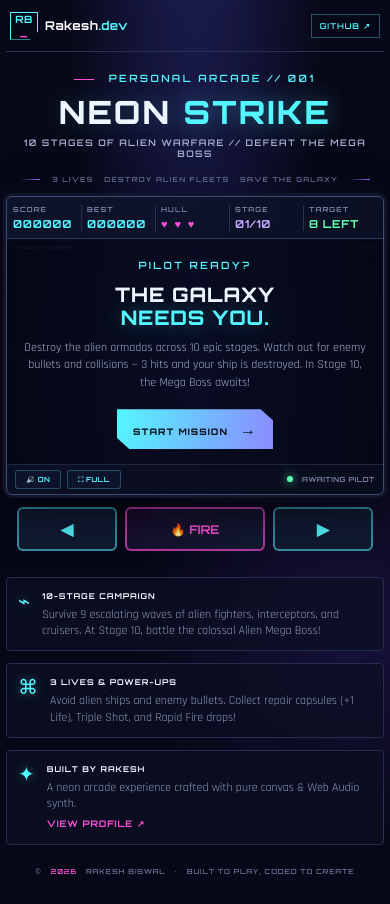
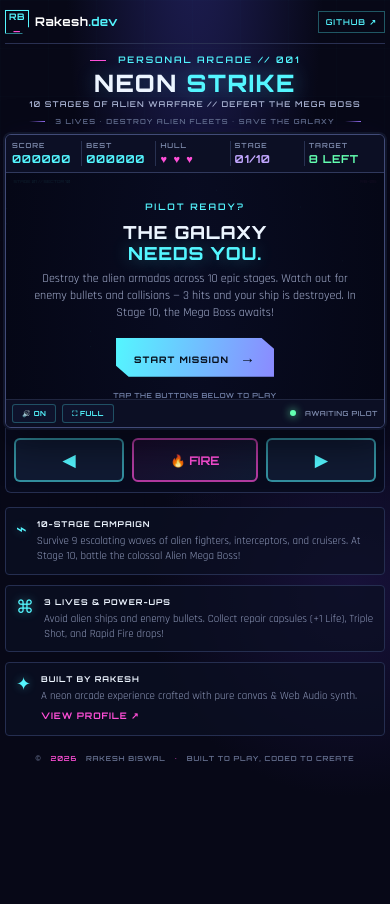
Before and after one commit to RakeshBiswal-6/neon-space-shooter, a plain HTML site: page index.html in a window 390 px wide. After the commit the page ends 844 px from the top, so only its background shows below. Drawn offline with Linux system fonts and the light colour scheme.

Commit message:
fix: responsive screen fitting, constrain canvas height by viewport, compact hero header, auto-center game panel

```diff
--- a/game.js
+++ b/game.js
@@ -13,26 +13,61 @@
   const pauseIndicator = $("pause-indicator"), soundBtn = $("sound-btn");
   const fullscreenBtn = $("fullscreen-btn");
 
-  // --- Dynamic Canvas Sizing ---
-  // The game world always uses a virtual coordinate system of 900x540 (5:3 ratio).
-  // The canvas pixel resolution adapts to the container to stay sharp on any screen.
+  // --- Dynamic Responsive Canvas Sizing (Zero-Clipping on All Screens) ---
   const GAME_W = 900, GAME_H = 540;
   let W = GAME_W, H = GAME_H;
   let canvasScale = 1;
 
   function resizeCanvas() {
     const wrap = canvas.parentElement;
-    const rect = wrap.getBoundingClientRect();
-    const dpr = Math.min(window.devicePixelRatio || 1, 2); // cap at 2x for perf
-    const displayW = Math.floor(rect.width);
-    const displayH = Math.floor(displayW * (3 / 5)); // maintain 5:3 aspect ratio
+    if (!wrap) return;
 
-    canvas.width = displayW * dpr;
-    canvas.height = displayH * dpr;
+    const hud = document.querySelector(".hud");
+    const footer = document.querySelector(".game-footer");
+    const mobileControls = document.querySelector(".mobile-controls");
+    const isFullscreen = !!document.fullscreenElement;
+
+    const dpr = Math.min(window.devicePixelRatio || 1, 2);
+    const maxW = Math.floor(wrap.clientWidth || window.innerWidth - 20);
+
+    // Calculate maximum available height so the entire game screen fits WITHOUT scrolling
+    const hudH = hud ? hud.offsetHeight : 44;
+    const footH = footer ? footer.offsetHeight : 40;
+    const mobH = (mobileControls && window.getComputedStyle(mobileControls).display !== "none")
+      ? mobileControls.offsetHeight : 0;
+
+    // Remaining height budget in current viewport
+    let maxH;
+    if (isFullscreen) {
+      maxH = window.innerHeight - hudH - footH - 12;
+    } else {
+      const topBuffer = window.innerWidth <= 640 ? 60 : 130;
+      const budget = window.innerHeight - (hudH + footH + mobH + topBuffer);
+      // Ensure canvas fits comfortably on small laptops, tablets & phones
+      maxH = Math.max(220, Math.min(540, budget));
+    }
+
+    // Maintain 5:3 aspect ratio
+    let displayW = maxW;
+    let displayH = Math.floor(displayW * (3 / 5));
+
+    // If height exceeds the screen budget, constrain by height!
+    if (displayH > maxH) {
+      displayH = Math.floor(maxH);
+      displayW = Math.floor(displayH * (5 / 3));
+    }
+
+    // Ensure it doesn't exceed width either
+    if (displayW > maxW) {
+      displayW = maxW;
+      displayH = Math.floor(displayW * (3 / 5));
+    }
+
+    canvas.width = Math.floor(displayW * dpr);
+    canvas.height = Math.floor(displayH * dpr);
     canvas.style.width = displayW + "px";
     canvas.style.height = displayH + "px";
 
-    // Scale context so game logic always works in 900x540 virtual coords
     canvasScale = (displayW * dpr) / GAME_W;
     W = GAME_W;
     H = GAME_H;
@@ -40,7 +75,8 @@
 
   resizeCanvas();
   window.addEventListener("resize", resizeCanvas);
-  // Also resize after orientation change (mobile)
+  document.addEventListener("fullscreenchange", () => setTimeout(resizeCanvas, 100));
+  document.addEventListener("webkitfullscreenchange", () => setTimeout(resizeCanvas, 100));
   if (screen.orientation) {
     screen.orientation.addEventListener("change", () => setTimeout(resizeCanvas, 150));
   }
@@ -604,7 +640,14 @@
   function loop(t){const dt=Math.min((t-lastTime)/1000||0,0.033);lastTime=t;update(dt);draw();requestAnimationFrame(loop);}
 
   // --- Events ---
-  startBtn.addEventListener("click",()=>{initAudio();start();});
+  startBtn.addEventListener("click", () => {
+    initAudio();
+    start();
+    const panel = $("game-panel") || document.querySelector(".game-panel");
+    if (panel) {
+      panel.scrollIntoView({ behavior: "smooth", block: "center" });
+    }
+  });
   if(soundBtn) soundBtn.addEventListener("click",toggleSound);
   if(fullscreenBtn) fullscreenBtn.addEventListener("click",toggleFullscreen);
 
--- a/index.html
+++ b/index.html
@@ -31,7 +31,7 @@
       <div class="rule"><i></i><span>3 LIVES • DESTROY ALIEN FLEETS • SAVE THE GALAXY</span><i></i></div>
     </section>
 
-    <section class="game-panel" aria-label="Space shooter game">
+    <section class="game-panel" id="game-panel" aria-label="Space shooter game">
       <div class="hud">
         <div class="hud-item"><span class="hud-label">SCORE</span><strong id="score">000000</strong></div>
         <div class="hud-item"><span class="hud-label">BEST</span><strong id="best">000000</strong></div>
--- a/styles.css
+++ b/styles.css
@@ -5,94 +5,94 @@ body{margin:0;color:var(--text);font-family:"Rajdhani",sans-serif;background:rad
 body:before{content:"";position:fixed;inset:0;pointer-events:none;opacity:.12;background-image:linear-gradient(rgba(84,246,255,.12) 1px,transparent 1px),linear-gradient(90deg,rgba(84,246,255,.12) 1px,transparent 1px);background-size:48px 48px;mask-image:linear-gradient(to bottom,black,transparent 80%)}
 
 /* Shell container */
-.shell{width:min(1120px,calc(100% - 24px));margin:auto;position:relative;padding-bottom:12px}
+.shell{width:min(1060px,calc(100% - 20px));margin:auto;position:relative;padding-bottom:16px}
 
-/* Topbar */
-.topbar{height:68px;display:flex;align-items:center;justify-content:space-between;border-bottom:1px solid #293052;gap:12px}
-.brand{display:flex;align-items:center;gap:10px;text-decoration:none;color:#fff;font:700 15px Orbitron,sans-serif;letter-spacing:.04em;flex-shrink:0}
-.brand-mark{display:grid;place-items:center;width:33px;height:33px;border:1px solid var(--cyan);color:var(--cyan);font-size:11px;box-shadow:0 0 14px #54f6ff33;clip-path:polygon(0 0,100% 0,100% 72%,72% 100%,0 100%)}
+/* Sleek Topbar */
+.topbar{height:50px;display:flex;align-items:center;justify-content:space-between;border-bottom:1px solid #293052;gap:10px}
+.brand{display:flex;align-items:center;gap:9px;text-decoration:none;color:#fff;font:700 14px Orbitron,sans-serif;letter-spacing:.04em;flex-shrink:0}
+.brand-mark{display:grid;place-items:center;width:28px;height:28px;border:1px solid var(--cyan);color:var(--cyan);font-size:10px;box-shadow:0 0 12px #54f6ff33;clip-path:polygon(0 0,100% 0,100% 72%,72% 100%,0 100%)}
 .brand-mark span{color:var(--pink)}.muted{color:var(--cyan)}
-.top-status,.github-link{font:600 10px Orbitron,sans-serif;letter-spacing:.12em;color:#aab4d4}
-.status-dot,.live-dot{display:inline-block;width:7px;height:7px;border-radius:50%;background:#63ffb0;box-shadow:0 0 10px #63ffb0;margin-right:6px}
-.status-divider{color:#526080;margin:0 8px}
-.github-link{color:var(--cyan);text-decoration:none;border:1px solid #54f6ff55;padding:9px 12px;transition:.2s;flex-shrink:0}
-.github-link:hover{background:#54f6ff18;box-shadow:0 0 18px #54f6ff22}
+.top-status,.github-link{font:600 9px Orbitron,sans-serif;letter-spacing:.12em;color:#aab4d4}
+.status-dot,.live-dot{display:inline-block;width:6px;height:6px;border-radius:50%;background:#63ffb0;box-shadow:0 0 8px #63ffb0;margin-right:6px}
+.status-divider{color:#526080;margin:0 7px}
+.github-link{color:var(--cyan);text-decoration:none;border:1px solid #54f6ff55;padding:6px 10px;transition:.2s;flex-shrink:0}
+.github-link:hover{background:#54f6ff18;box-shadow:0 0 14px #54f6ff22}
 
-/* Hero */
-.hero{text-align:center;padding:36px 0 20px}
-.eyebrow,.mini-label{font:600 10px Orbitron,sans-serif;letter-spacing:.24em;color:var(--cyan)}
-.eyebrow span{display:inline-block;width:20px;height:1px;background:var(--pink);vertical-align:middle;margin-right:9px}
-h1{font:800 clamp(32px,7vw,68px)/1 Orbitron,sans-serif;letter-spacing:.07em;margin:12px 0 8px;text-shadow:0 0 24px #54f6ff35}
-h1 span{color:var(--cyan);text-shadow:0 0 25px #54f6ff66}
-.subtitle{font:600 clamp(9px,1.6vw,12px) Orbitron,sans-serif;letter-spacing:.16em;color:#a7b1d1}
-.rule{display:flex;align-items:center;justify-content:center;gap:12px;margin:16px auto 0;color:#667293;font:600 clamp(7px,1.3vw,9px) Orbitron,sans-serif;letter-spacing:.18em}
-.rule i{width:clamp(20px,5vw,50px);height:1px;background:linear-gradient(90deg,transparent,var(--violet))}
+/* Compact Hero Header - leaves maximum screen space for the game! */
+.hero{text-align:center;padding:14px 0 10px}
+.eyebrow,.mini-label{font:600 9px Orbitron,sans-serif;letter-spacing:.22em;color:var(--cyan)}
+.eyebrow span{display:inline-block;width:16px;height:1px;background:var(--pink);vertical-align:middle;margin-right:8px}
+h1{font:800 clamp(24px,4.5vw,42px)/1 Orbitron,sans-serif;letter-spacing:.06em;margin:6px 0 4px;text-shadow:0 0 20px #54f6ff35}
+h1 span{color:var(--cyan);text-shadow:0 0 22px #54f6ff66}
+.subtitle{font:600 clamp(8px,1.3vw,11px) Orbitron,sans-serif;letter-spacing:.14em;color:#a7b1d1;margin:0}
+.rule{display:flex;align-items:center;justify-content:center;gap:10px;margin:8px auto 0;color:#667293;font:600 clamp(7px,1.1vw,9px) Orbitron,sans-serif;letter-spacing:.16em}
+.rule i{width:clamp(16px,4vw,40px);height:1px;background:linear-gradient(90deg,transparent,var(--violet))}
 
 /* Game Panel */
-.game-panel{border:1px solid #414b78;background:linear-gradient(145deg,#10152fdd,#090c1c);box-shadow:0 0 0 3px #10152a,0 16px 50px #0009,0 0 30px #6d5cff12;position:relative;border-radius:6px;overflow:hidden}
+.game-panel{border:1px solid #414b78;background:linear-gradient(145deg,#10152fdd,#090c1c);box-shadow:0 0 0 2px #10152a,0 12px 40px #0009,0 0 28px #6d5cff12;position:relative;border-radius:6px;overflow:hidden;margin:0 auto}
 
-/* HUD */
-.hud{display:flex;align-items:center;border-bottom:1px solid #30395d;padding:10px 14px;gap:0;min-height:52px}
-.hud-item{flex:1;min-width:0;border-right:1px solid #283151;padding:0 10px;overflow:hidden}
+/* Sleek HUD */
+.hud{display:flex;align-items:center;border-bottom:1px solid #30395d;padding:6px 12px;gap:0;min-height:44px;background:#0c1025ee}
+.hud-item{flex:1;min-width:0;border-right:1px solid #283151;padding:0 8px;overflow:hidden}
 .hud-item:first-child{padding-left:0}
 .hud-item:last-child{border:0}
-.hud-label{display:block;color:#7e8bad;font:600 clamp(7px,1.1vw,9px) Orbitron,sans-serif;letter-spacing:.16em;margin-bottom:3px;white-space:nowrap}
-.hud strong{font:700 clamp(11px,1.8vw,16px) Orbitron,sans-serif;letter-spacing:.06em;color:var(--cyan);white-space:nowrap;display:block;overflow:hidden;text-overflow:ellipsis}
-.lives-box strong{color:var(--pink);letter-spacing:.16em}
+.hud-label{display:block;color:#7e8bad;font:600 clamp(7px,1vw,8px) Orbitron,sans-serif;letter-spacing:.14em;margin-bottom:2px;white-space:nowrap}
+.hud strong{font:700 clamp(11px,1.6vw,15px) Orbitron,sans-serif;letter-spacing:.06em;color:var(--cyan);white-space:nowrap;display:block;overflow:hidden;text-overflow:ellipsis}
+.lives-box strong{color:var(--pink);letter-spacing:.14em}
 .level-box strong{color:#c2a7ff}
 .stage-target-box strong{color:var(--green)}
 
-/* Canvas */
-.canvas-wrap{position:relative;overflow:hidden;background:#050716;line-height:0}
-canvas{display:block;width:100%;height:auto}
-.scanlines{position:absolute;inset:0;pointer-events:none;background:repeating-linear-gradient(0deg,transparent 0 3px,#00000012 4px);opacity:.35}
+/* Canvas Container & Centered Fit */
+.canvas-wrap{position:relative;overflow:hidden;background:#050716;line-height:0;display:flex;justify-content:center;align-items:center;width:100%}
+canvas{display:block;margin:0 auto;max-width:100%;height:auto}
+.scanlines{position:absolute;inset:0;pointer-events:none;background:repeating-linear-gradient(0deg,transparent 0 3px,#00000012 4px);opacity:.3}
 
-/* Overlay */
-.overlay{position:absolute;inset:0;display:grid;place-items:center;background:linear-gradient(90deg,#050716ea,#080b20e0,#050716ea);text-align:center;line-height:normal;transition:opacity .25s;z-index:10}
+/* Overlay Card */
+.overlay{position:absolute;inset:0;display:grid;place-items:center;background:linear-gradient(90deg,rgba(5,7,22,.93),rgba(8,11,32,.90),rgba(5,7,22,.93));text-align:center;line-height:normal;transition:opacity .25s;z-index:10;padding:12px}
 .overlay.hidden{opacity:0;pointer-events:none}
-.overlay-card{padding:20px 16px;max-width:500px;width:100%}
-.overlay h2{font:800 clamp(20px,4vw,36px)/1.15 Orbitron,sans-serif;letter-spacing:.04em;margin:12px 0 10px}
-.overlay h2 span{color:var(--cyan);text-shadow:0 0 20px #54f6ff55}
-.overlay h2.victory-title span{color:var(--gold);text-shadow:0 0 24px #ffd700aa}
-.overlay h2.gameover-title span{color:var(--pink);text-shadow:0 0 24px #ff4fd8aa}
-.overlay p{color:#a6b0d0;font-size:clamp(12px,2vw,15px);line-height:1.45;margin:0 auto 18px;max-width:420px}
-.primary-btn{border:0;background:linear-gradient(100deg,var(--cyan),#8b8aff);color:#07101c;padding:clamp(10px,2vw,14px) clamp(16px,3vw,26px);font:800 clamp(9px,1.5vw,11px) Orbitron,sans-serif;letter-spacing:.12em;cursor:pointer;clip-path:polygon(0 0,92% 0,100% 28%,100% 100%,8% 100%,0 72%);box-shadow:0 0 24px #54f6ff35;transition:transform .2s,filter .2s;touch-action:manipulation}
+.overlay-card{padding:16px 12px;max-width:440px;width:100%}
+.overlay h2{font:800 clamp(18px,3.8vw,32px)/1.15 Orbitron,sans-serif;letter-spacing:.04em;margin:10px 0 8px}
+.overlay h2 span{color:var(--cyan);text-shadow:0 0 18px #54f6ff55}
+.overlay h2.victory-title span{color:var(--gold);text-shadow:0 0 20px #ffd700aa}
+.overlay h2.gameover-title span{color:var(--pink);text-shadow:0 0 20px #ff4fd8aa}
+.overlay p{color:#a6b0d0;font-size:clamp(12px,1.8vw,14px);line-height:1.4;margin:0 auto 16px;max-width:380px}
+.primary-btn{border:0;background:linear-gradient(100deg,var(--cyan),#8b8aff);color:#07101c;padding:clamp(10px,2vw,13px) clamp(18px,3vw,24px);font:800 clamp(9px,1.4vw,11px) Orbitron,sans-serif;letter-spacing:.12em;cursor:pointer;clip-path:polygon(0 0,92% 0,100% 28%,100% 100%,8% 100%,0 72%);box-shadow:0 0 20px #54f6ff35;transition:transform .2s,filter .2s;touch-action:manipulation}
 .primary-btn:hover{transform:translateY(-2px);filter:brightness(1.15)}
 .primary-btn:active{transform:scale(.96)}
-.primary-btn span{font-size:16px;margin-left:8px}
-.keys-hint{margin-top:16px;color:#7180a7;font:600 clamp(7px,1.2vw,9px) Orbitron,sans-serif;letter-spacing:.1em}
-.keys-hint b,.keycap{color:var(--cyan);border:1px solid #54f6ff55;padding:2px 5px;margin:0 2px}
-.keys-hint i{color:var(--pink);padding:0 6px}
+.primary-btn span{font-size:15px;margin-left:7px}
+.keys-hint{margin-top:14px;color:#7180a7;font:600 clamp(7px,1.1vw,9px) Orbitron,sans-serif;letter-spacing:.08em}
+.keys-hint b,.keycap{color:var(--cyan);border:1px solid #54f6ff55;padding:2px 4px;margin:0 2px}
+.keys-hint i{color:var(--pink);padding:0 5px}
 
-/* Pause */
-.pause-indicator{position:absolute;top:12px;right:14px;color:var(--pink);font:700 clamp(8px,1.4vw,10px) Orbitron,sans-serif;letter-spacing:.15em;background:#100d25dd;padding:8px 11px;border:1px solid #ff4fd866;line-height:normal;z-index:9}
+/* Pause Indicator */
+.pause-indicator{position:absolute;top:10px;right:12px;color:var(--pink);font:700 clamp(8px,1.3vw,10px) Orbitron,sans-serif;letter-spacing:.14em;background:#100d25dd;padding:6px 10px;border:1px solid #ff4fd866;line-height:normal;z-index:9}
 .hidden{display:none!important}
 
 /* Game Footer */
-.game-footer{display:flex;align-items:center;justify-content:space-between;padding:8px 14px;color:#7e8bad;font:600 clamp(7px,1.1vw,9px) Orbitron,sans-serif;letter-spacing:.08em;border-top:1px solid #202640;gap:8px;flex-wrap:wrap}
+.game-footer{display:flex;align-items:center;justify-content:space-between;padding:6px 12px;color:#7e8bad;font:600 clamp(7px,1vw,9px) Orbitron,sans-serif;letter-spacing:.08em;border-top:1px solid #202640;gap:8px;flex-wrap:wrap;background:#0c1025ee}
 .sound-controls{display:flex;gap:6px}
-.sound-toggle-btn{background:#0e132c;border:1px solid #54f6ff44;color:var(--cyan);font:700 clamp(7px,1.1vw,9px) Orbitron,sans-serif;letter-spacing:.06em;padding:4px 10px;cursor:pointer;transition:.18s;border-radius:3px;touch-action:manipulation;white-space:nowrap}
+.sound-toggle-btn{background:#0e132c;border:1px solid #54f6ff44;color:var(--cyan);font:700 clamp(7px,1vw,9px) Orbitron,sans-serif;letter-spacing:.06em;padding:4px 9px;cursor:pointer;transition:.18s;border-radius:3px;touch-action:manipulation;white-space:nowrap}
 .sound-toggle-btn:hover{background:#162046;border-color:var(--cyan);box-shadow:0 0 10px #54f6ff33}
 .sound-toggle-btn:active{transform:scale(.95)}
 .sound-toggle-btn.muted{color:#8892af;border-color:#434b6b}
-.keycap{font-size:clamp(7px,1.1vw,9px);margin:0 3px}
+.keycap{font-size:clamp(7px,1vw,9px);margin:0 2px}
 .live-dot{width:6px;height:6px}
 
 /* Mobile Controls */
-.mobile-controls{display:none;justify-content:center;align-items:center;gap:clamp(8px,2vw,16px);padding:12px 8px;user-select:none}
-.mobile-controls button{height:clamp(44px,10vw,60px);border:2px solid #54f6ff88;background:#101a32;color:var(--cyan);font:700 clamp(16px,4vw,22px) Orbitron,sans-serif;touch-action:none;border-radius:6px;transition:.12s;cursor:pointer;flex:1;max-width:100px}
-.mobile-controls button:active{background:#1a2f55;transform:scale(.94);box-shadow:0 0 16px #54f6ff44}
-.mobile-controls .fire-control{max-width:140px;color:var(--pink);border-color:#ff4fd8aa;font-size:clamp(12px,3vw,16px);background:linear-gradient(145deg,#1a0d2e,#101a32)}
+.mobile-controls{display:none;justify-content:center;align-items:center;gap:clamp(8px,2vw,14px);padding:10px 8px;user-select:none;background:#080b1e;border:1px solid #252e50;border-top:none;border-radius:0 0 6px 6px}
+.mobile-controls button{height:clamp(44px,11vw,56px);border:2px solid #54f6ff88;background:#101a32;color:var(--cyan);font:700 clamp(16px,4vw,20px) Orbitron,sans-serif;touch-action:none;border-radius:6px;transition:.12s;cursor:pointer;flex:1;max-width:110px}
+.mobile-controls button:active{background:#1a2f55;transform:scale(.94);box-shadow:0 0 14px #54f6ff44}
+.mobile-controls .fire-control{max-width:150px;color:var(--pink);border-color:#ff4fd8aa;font-size:clamp(12px,3vw,15px);background:linear-gradient(145deg,#1a0d2e,#101a32)}
 .mobile-controls .fire-control:active{background:#2a1245;box-shadow:0 0 16px #ff4fd866}
 
 /* Info Cards */
-.bottom-grid{display:grid;grid-template-columns:repeat(3,1fr);gap:12px;margin-top:14px}
-.info-card{display:flex;gap:12px;padding:14px;background:#0b1023bb;border:1px solid #252e50;min-height:100px;border-radius:4px}
-.card-icon{font-size:20px;color:var(--cyan);text-shadow:0 0 12px #54f6ff66;flex-shrink:0}
-.info-card h3{font:700 clamp(8px,1.3vw,10px) Orbitron,sans-serif;letter-spacing:.12em;margin:2px 0 6px}
-.info-card p{color:#909bbc;font-size:clamp(12px,1.6vw,14px);line-height:1.35;margin:0}
-.info-card a{display:inline-block;color:var(--pink);font:700 9px Orbitron,sans-serif;letter-spacing:.1em;margin-top:6px;text-decoration:none}
-footer{text-align:center;padding:22px 0 16px;color:#65708f;font:600 clamp(7px,1.1vw,9px) Orbitron,sans-serif;letter-spacing:.12em}
+.bottom-grid{display:grid;grid-template-columns:repeat(3,1fr);gap:10px;margin-top:14px}
+.info-card{display:flex;gap:10px;padding:12px;background:#0b1023bb;border:1px solid #252e50;min-height:90px;border-radius:4px}
+.card-icon{font-size:18px;color:var(--cyan);text-shadow:0 0 10px #54f6ff66;flex-shrink:0}
+.info-card h3{font:700 clamp(8px,1.2vw,10px) Orbitron,sans-serif;letter-spacing:.12em;margin:1px 0 5px}
+.info-card p{color:#909bbc;font-size:clamp(11px,1.5vw,13px);line-height:1.35;margin:0}
+.info-card a{display:inline-block;color:var(--pink);font:700 9px Orbitron,sans-serif;letter-spacing:.1em;margin-top:5px;text-decoration:none}
+footer{text-align:center;padding:18px 0 12px;color:#65708f;font:600 clamp(7px,1vw,9px) Orbitron,sans-serif;letter-spacing:.12em}
 footer span{color:var(--pink);padding:0 6px}
 
 /* Desktop/Mobile visibility helpers */
@@ -101,62 +101,56 @@ footer span{color:var(--pink);padding:0 6px}
 
 /* ========== RESPONSIVE BREAKPOINTS ========== */
 
-/* Tablets & small laptops */
 @media(max-width:900px){
   .bottom-grid{grid-template-columns:1fr 1fr}
   .info-card.signature{grid-column:span 2}
 }
 
-/* Mobile phones */
 @media(max-width:640px){
-  .shell{width:calc(100% - 12px)}
-  .topbar{height:52px;padding:0 4px}
+  .shell{width:calc(100% - 10px)}
+  .topbar{height:44px}
   .top-status{display:none}
-  .github-link{padding:6px 8px;font-size:8px}
-  .brand{font-size:12px;gap:7px}
-  .brand-mark{width:28px;height:28px;font-size:10px}
-  .hero{padding:20px 0 12px}
-  .hud{padding:6px 6px;gap:0;min-height:42px}
-  .hud-item{padding:0 5px}
-  .game-footer{padding:5px 8px}
+  .github-link{padding:5px 7px;font-size:8px}
+  .brand{font-size:12px;gap:6px}
+  .brand-mark{width:24px;height:24px;font-size:9px}
+  .hero{padding:10px 0 8px}
+  .hud{padding:4px 6px;min-height:38px}
+  .hud-item{padding:0 4px}
+  .game-footer{padding:4px 6px}
   .control-note{display:none}
   .bottom-grid{grid-template-columns:1fr}
-  .info-card{min-height:0;padding:11px}
+  .info-card{min-height:0;padding:10px}
   .info-card.signature{grid-column:auto}
   .mobile-controls{display:flex}
   .mobile-only{display:block}
   .desktop-only{display:none}
 }
 
-/* Touch device on larger screen (tablet in landscape) */
 @media(pointer:coarse){
   .mobile-controls{display:flex}
   .mobile-only{display:block}
   .desktop-only{display:none}
-  .primary-btn{padding:14px 28px}
 }
 
-/* Very small phones (iPhone SE, Galaxy Fold) */
 @media(max-width:380px){
   .shell{width:calc(100% - 6px)}
-  .hero{padding:12px 0 8px}
-  h1{margin:8px 0 4px}
-  .rule{margin-top:8px}
-  .hud{padding:4px 4px}
-  .hud-item{padding:0 3px}
-  .overlay-card{padding:12px 10px}
-  .mobile-controls{gap:6px;padding:8px 4px}
-  .mobile-controls button{height:44px}
+  .hero{padding:8px 0 6px}
+  h1{margin:4px 0 2px}
+  .hud{padding:3px 3px}
+  .hud-item{padding:0 2px}
+  .overlay-card{padding:10px 8px}
 }
 
-/* Landscape phone — maximize game canvas */
+/* Landscape Phone Mode */
 @media(max-height:500px) and (orientation:landscape){
   .hero{display:none}
-  .topbar{height:40px}
+  .topbar{display:none}
   .bottom-grid{display:none}
   footer{display:none}
-  .game-panel{border-radius:0}
-  .hud{min-height:36px;padding:4px 8px}
-  .mobile-controls{position:fixed;bottom:0;left:0;right:0;background:#070817ee;padding:6px 10px;z-index:20;margin:0;border-top:1px solid #293052}
-  .mobile-controls button{height:40px}
+  .shell{width:100%;padding:0}
+  .game-panel{border-radius:0;border:none}
+  .hud{min-height:32px;padding:2px 8px}
+  .game-footer{padding:3px 8px}
+  .mobile-controls{display:flex;padding:4px 8px}
+  .mobile-controls button{height:38px}
 }
```
